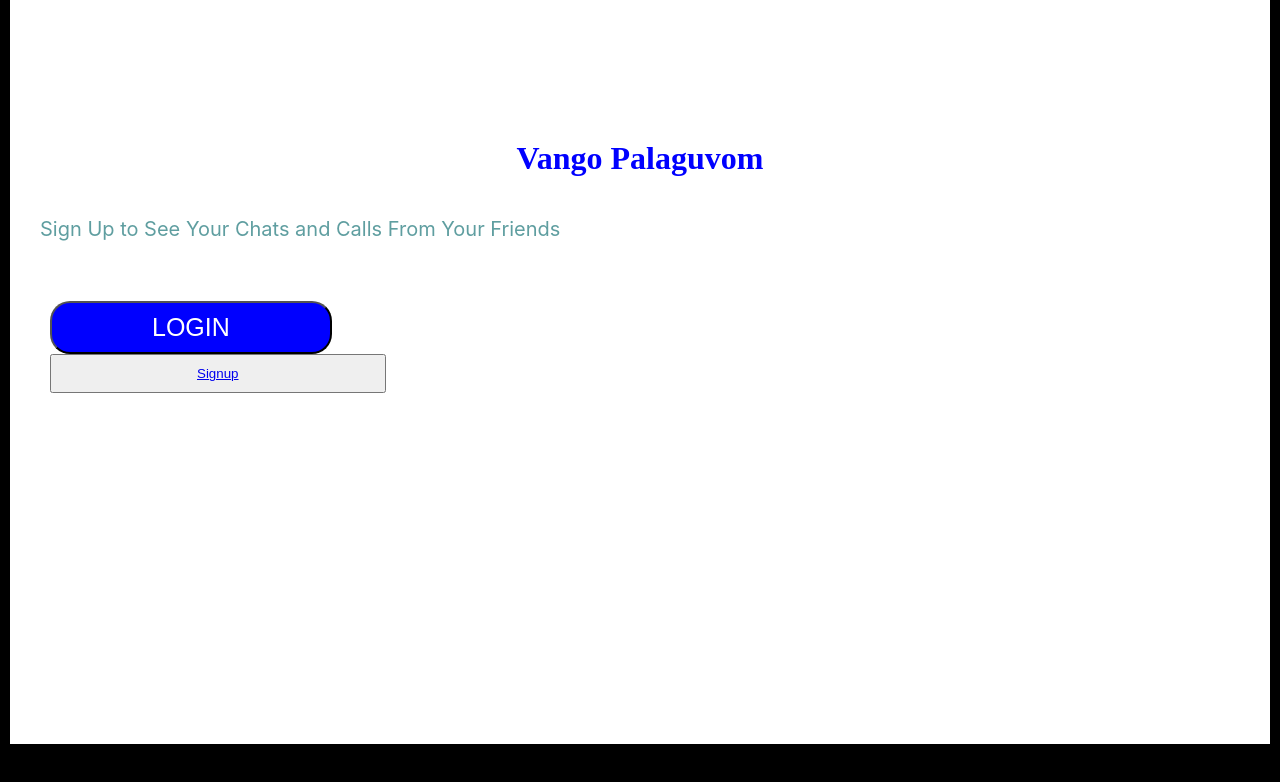
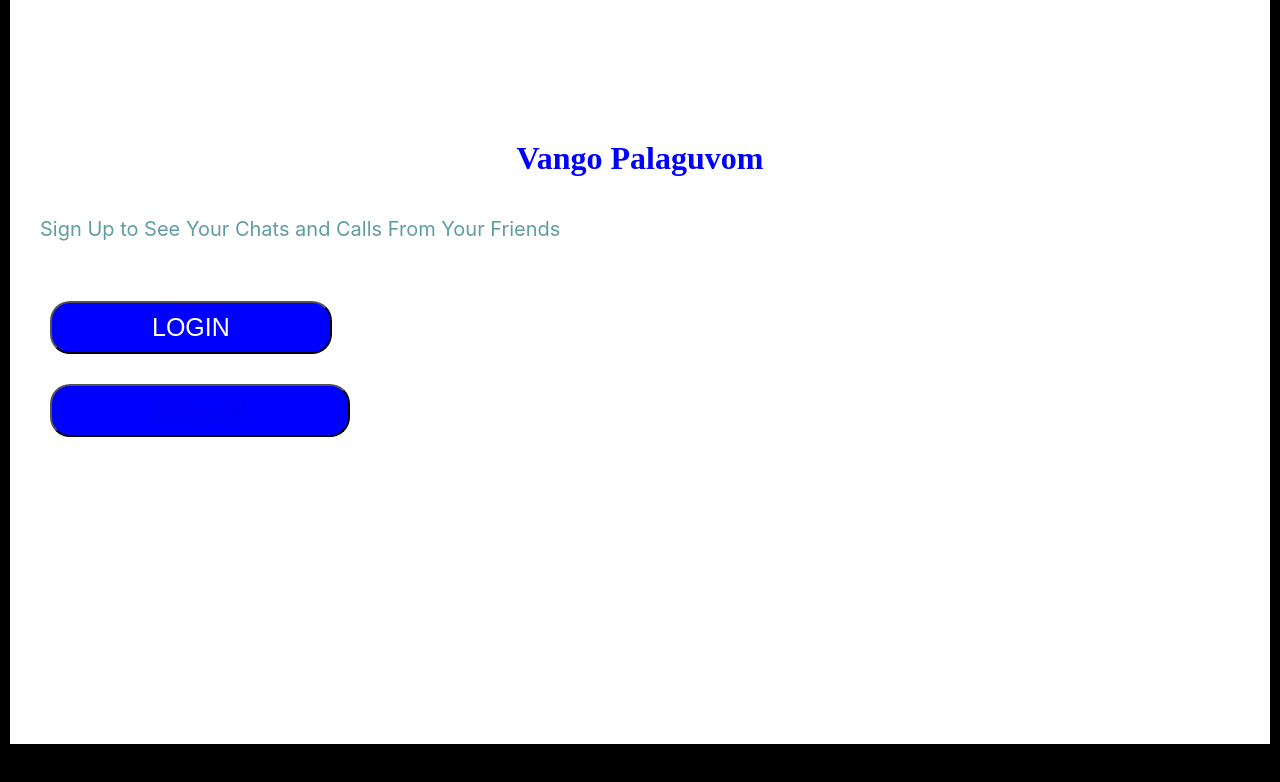
Before and after one commit to vangapalaguv0m/vangapalaguvom, a React (Create React App) app: page / in a window 1280 px wide. Shown: the top 782 px of the page. Built offline with nearby package versions, Linux system fonts and the light colour scheme.

Commit message:
Update index.css

```diff
--- a/src/index.css
+++ b/src/index.css
@@ -75,5 +75,11 @@ body {
   font-size: 25px;
 }
 #home-signup{
-  padding: 10px 145px;
+  padding: 10px 100px;
+  border-radius: 20px;
+  margin-top: 30px;
+  background-color: blue;
+  color: white;
+  text-transform:uppercase;
+  font-size: 25px;
 }
```
